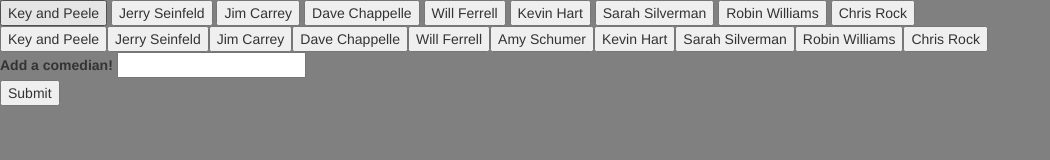
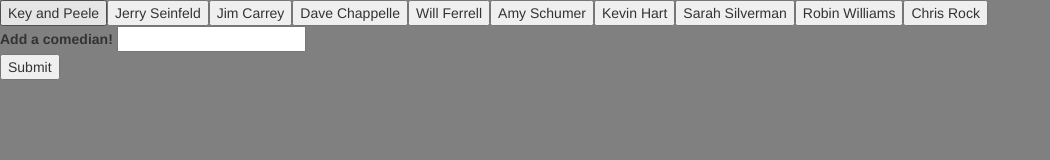
Before and after one commit to jharnois444/Giphy-API, a plain HTML site: page index.html in a window 1280 px wide. Shown: the whole page, without its empty margins (0-1050 px from the left). Drawn offline with nearby package versions, Linux system fonts and the light colour scheme.

Commit message:
fixed dynamic buttons

```diff
--- a/assets/scripts/hw.js
+++ b/assets/scripts/hw.js
@@ -53,8 +53,8 @@ $("#add-comedian").on("click", function(event) {
 
 
 // When the user clicks on a button, the page should grab 10 static, non-animated gif images from the GIPHY API and place them on the page.
-$('button').on('click', function() {
-    var x = $(this).data("search");
+$('#comedianButtons').on('click', "button", function() {
+    var x = $(this).html();
 
     var queryURL = "https://api.giphy.com/v1/gifs/search?q=" + x + "&api_key=" + apiKey + "&limit=10";
     console.log(queryURL);
--- a/index.html
+++ b/index.html
@@ -10,15 +10,6 @@
 </head>
 
 <body>
-    <button data-search="Key and Peele">Key and Peele</button>
-    <button data-search="Jerry Seinfeld">Jerry Seinfeld</button>
-    <button data-search="Jim Carrey">Jim Carrey</button>
-    <button data-search="Dave Chappelle">Dave Chappelle</button>
-    <button data-search="Will Ferrell">Will Ferrell</button>
-    <button data-search="Kevin Hart">Kevin Hart</button>
-    <button data-search="Sarah Silverman">Sarah Silverman</button>
-    <button data-search="Robin Williams">Robin Williams</button>
-    <button data-search="Chris Rock">Chris Rock</button>
 
     <!-- Generated buttons will go here -->
     <div class='container'></div>
```
Also changed, not shown: 1 other file.
